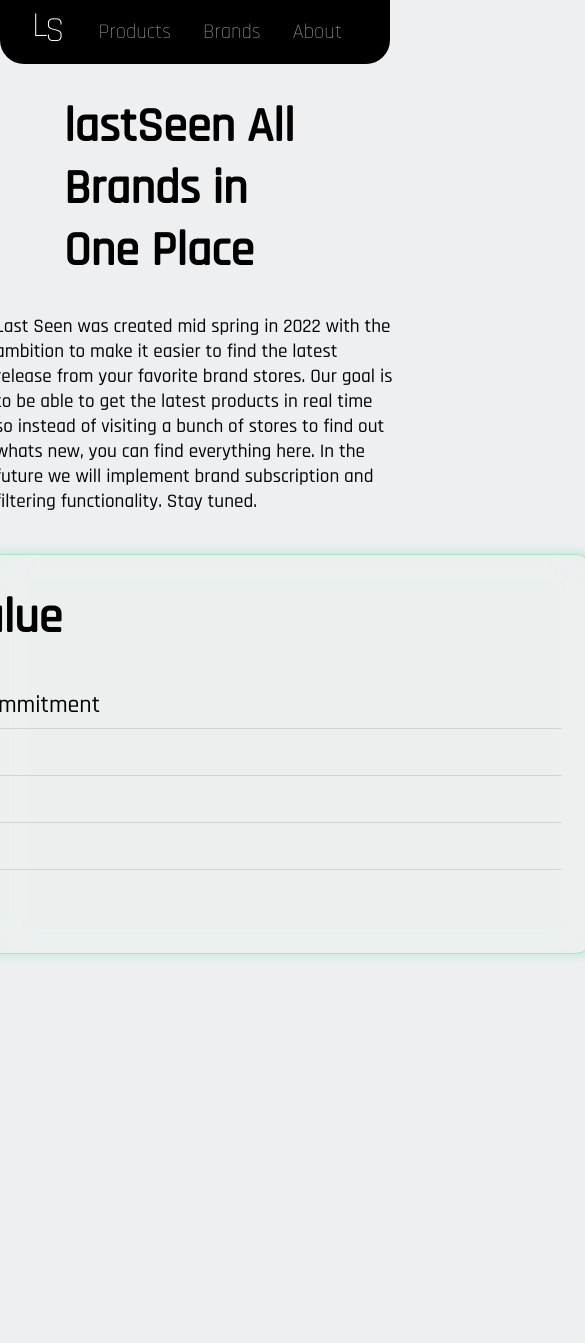
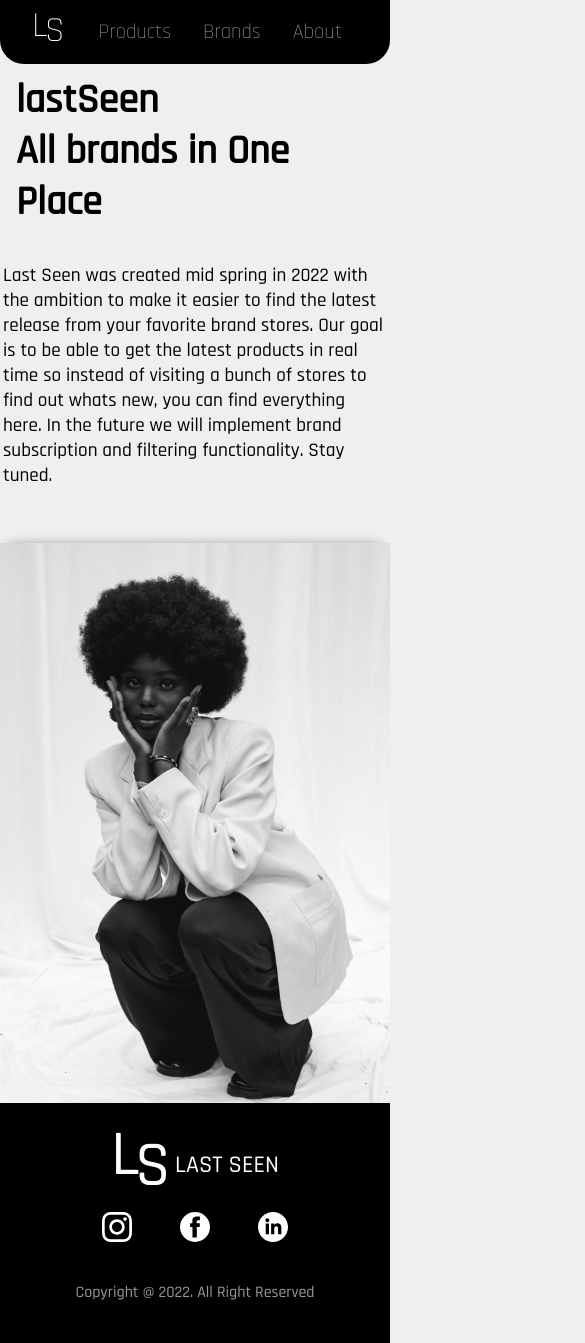
Before and after one commit to Mohammadali-mirzaee/last-seen, a Next.js app: page /about in a window 390 px wide. Shown: the whole page, 585 px wide, since content can reach past the window. Before the commit the page ends 1035 px from the top, so only its background shows below. Built offline with nearby package versions, Linux system fonts and the light colour scheme.

Commit message:
final version v.2

```diff
--- a/package.json
+++ b/package.json
@@ -12,6 +12,7 @@
     "@loadable/component": "^5.15.2",
     "@mui/icons-material": "^5.8.0",
     "aos": "^3.0.0-beta.6",
+    "axios": "^0.27.2",
     "fs": "^0.0.1-security",
     "next": "12.1.0",
     "node-cron": "^3.0.0",
@@ -21,6 +22,7 @@
     "puppeteer-extra-plugin-stealth": "^2.9.0",
     "react": "17.0.2",
     "react-dom": "17.0.2",
+    "react-paginate": "^8.1.3",
     "sass": "^1.51.0",
     "swiper": "^8.1.5",
     "swr": "^1.3.0",
--- a/pages/about.js
+++ b/pages/about.js
@@ -1,22 +1,15 @@
 import styles from '../styles/about.module.scss';
 import Header from '../components/Header'
 import Image from 'next/image';
-import AOS from 'aos';
-import React, { useEffect, useState } from "react";
+import Footer from '../components/Footer';
 
 const About = () => {
-    useEffect(() => {
-        AOS.init({
-            duration: 2000,
-            delay: 0,
-        });
-        AOS.refresh();
-    }, []);
+
 
     return (
         <div id={styles.about}>
             <Header />
-            <div className={styles.title}><h1>lastSeen All Brands in One Place</h1></div>
+            <div className={styles.title}><h1>lastSeen<br></br> All brands in One Place</h1></div>
             <div className={styles.lastSeen}>
                 <span>
                     Last Seen was created mid spring in 2022 with the ambition to make it easier to find the latest release from your favorite brand stores. Our goal is to be able to get the latest products in real time so instead of visiting a bunch of stores to find out whats new, you can find everything here.
@@ -25,7 +18,6 @@
                 <div className={styles.glassDiv}>
                     <div className={styles.imgCover}>
                         <Image
-
                             src='/images/justin.jpg'
                             objectFit="cover"
                             layout="fill"
@@ -51,7 +43,10 @@
                         </li>
                     </ul>
                 </div>
+
             </div>
+
+            <Footer />
         </div>
     )
 
--- a/pages/api/cron.js
+++ b/pages/api/cron.js
@@ -8,9 +8,7 @@
         console.log("!start")
         //Reading the all scrapers files
         const code = fs.readFileSync(`scrapers/${scrapers[i]}`, "utf8")
-        //console.log("1", code)
         const scraper = await eval(code)
-        //console.log("2", products)
         const products = await scraper()
         console.log("Done")
         console.log({ products })
--- a/pages/api/producsItems.js
+++ b/pages/api/producsItems.js
@@ -1,6 +1,5 @@
 // Next.js API route support: https://nextjs.org/docs/api-routes/introduction
 var fs = require('fs');
-
 
 const productData = (req, res) => {
   /// reading all Json Files from public mapp
@@ -9,12 +8,11 @@
     const hmDataString = fs.readFileSync('public/data/H&M.json', "utf8")
     const zaraDataString = fs.readFileSync('public/data/Zara.json', "utf8")
     const pumaDataString = fs.readFileSync('public/data/Puma.json', "utf-8")
-    //parse to String data
+    //parse data
     const adidasData = JSON.parse(adidasDataString)
     const hmData = JSON.parse(hmDataString)
     const zaraData = JSON.parse(zaraDataString)
     const PumaData = JSON.parse(pumaDataString)
-    // const data = [...adidasData, ...hmData]
     const data = { adidas: adidasData, hm: hmData, zara: zaraData, puma: PumaData }
 
     res.status(200).json(data)
@@ -25,5 +23,4 @@
   }
 
 }
-
 export default productData
--- a/pages/api/scrapers/Adidas.js
+++ b/pages/api/scrapers/Adidas.js
@@ -4,8 +4,6 @@
 const startLink = `https://www.adidas.se/senaste`
 
 
-
-/*  */
 const options = {
     defaultViewport: null,
     headless: true,
--- a/styles/Home.module.scss
+++ b/styles/Home.module.scss
@@ -1,4 +1,5 @@
 #home{
     width: 100%;
     max-width: 100%;
+
 }
--- a/styles/about.module.scss
+++ b/styles/about.module.scss
@@ -2,7 +2,8 @@
 width: 100%;
 color: #000000;
 background:#EDEFF0;
-
+content-visibility: auto;
+contain-intrinsic-size: 1px 5000px;
 .title{
     padding-top: 4rem;
     width: 100%;
@@ -20,6 +21,7 @@
     justify-content: center;
     align-items: center;
     flex-direction: column;
+    padding-bottom: 10rem;
     span{
         width: 25rem;
         font-size: 1.2rem;
@@ -29,11 +31,12 @@
         width: 50rem;
         height: 25rem;
         border-radius: 1.5rem;
-        background-color: rgba(224, 255, 228, 0.10);
+        background-color: #FAFAFA;
         border-radius: 20px;
-        border: 1px solid rgba(0, 188, 56, 0.25);
-        box-shadow: 0 0 10px 1px rgba(29, 212, 130, 0.25);
+        border: 1px solid #00000040;
+        box-shadow: 0 0 10px 1px #00000040;
         backdrop-filter: blur(15px);
+
 
         .imgCover{
             position: absolute;
@@ -47,6 +50,7 @@
             }
 
         }
+
         ul{
             padding-left: 5rem;
             h1{
@@ -62,7 +66,57 @@
             }
         }
     }
+    @media (max-width: 600px) {
+            display: flex;
+            width: 100%;
+            justify-content: center;
+            flex-direction: column;
+            padding-bottom: 0rem;
+
+
+            span{
+                padding: 0.5rem;
+            }
+            .glassDiv{
+                width: 100%;
+                display: flex;
+                 height: 100%;
+                 margin-top: 3rem;
+                 border: none;
+
+
+            .imgCover{
+                display: flex;
+                position: static;
+
+            img{
+                border-radius: 0rem;
+            }
+
+        }
+        ul{
+            display: none;
+        }
+            }
+        }
+}
+    @media(max-width:600px){
+        .title{
+            padding-top: 3rem;
+            width: 100%;
+            justify-content: center;
+            display: flex;
+            padding-left: 1rem;
+            padding-right: 1rem;
+            text-align: center;
+
+            h1{
+                text-align: left;
+            font-size: 2.5rem;
+            }
+
+        }
+
 }
 
-
 }
--- a/styles/components/Main.module.scss
+++ b/styles/components/Main.module.scss
@@ -3,7 +3,7 @@
     position: relative;
     padding: 0;
     margin: 0;
-
+    content-visibility: auto;
     .leftText{
         position: absolute;
         top: 5rem;
```
Also changed, not shown: pages/brands.js (+6 -5 lines), pages/products.js (+61 -45 lines), styles/components/Animation.module.scss (+7 -6 lines), styles/product.module.scss (+32 -0 lines), 1 other file (tests, documents, lock files or other folders).
